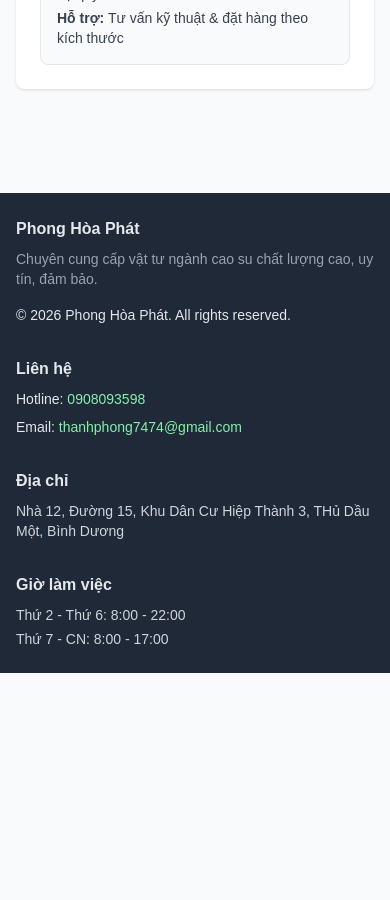
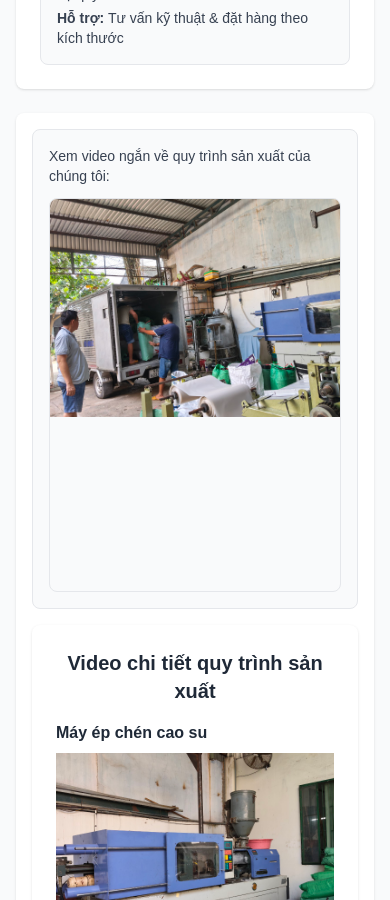
Before and after one commit to MinhKhang17/frontEndWebSimple, a Next.js app: page /about in a window 390 px wide. Shown: the part 1100-2000 px from the top of the page. Before the commit the page ends 1773 px from the top, so only its background shows below. Built offline with nearby package versions, Linux system fonts and the light colour scheme; no server answers.

Commit message:
feat: add video blocks to About page (migrate markup)

```diff
--- a/pages/about.js
+++ b/pages/about.js
@@ -111,7 +111,90 @@ export default function About() {
           </div>
         </div>
 
-        {/* Additional sections (process videos etc.) can remain static as in original */}
+        {/* Video short + detailed process videos */}
+        <section className="bg-white p-4 sm:p-6 rounded-lg shadow mb-6">
+          <div className="max-w-xl mx-auto">
+            <div className="bg-gray-50 p-4 sm:p-5 rounded-lg border mb-4">
+              <p className="text-sm text-gray-700 font-medium mb-3">Xem video ngắn về quy trình sản xuất của chúng tôi:</p>
+              <div className="rounded-lg overflow-hidden border">
+                {/* VIDEO 1: Tổng quan */}
+                <div className="video-block not-playing" data-video-id="NNivheW6Qiw" data-youtube data-poster-custom="/images/page/abou/dongGoi.jpg">
+                  <div className="video-inner">
+                    <div className="yt-brand-cover" aria-hidden="true"></div>
+                    <img className="video-poster" loading="lazy" alt="Poster" />
+                    <button className="play-btn" aria-label="Play video ngắn"></button>
+                    <button className="fs-btn" aria-label="Toàn màn hình" title="Toàn màn hình" style={{display:'none'}}>⤢</button>
+                    <iframe src="" title="Video quy trình sản xuất" allow="autoplay; encrypted-media; fullscreen; picture-in-picture" allowFullScreen></iframe>
+                  </div>
+                </div>
+              </div>
+            </div>
+
+            {/* Detailed videos */}
+            <section id="video-quy-trinh" className="bg-white p-6 sm:p-8 rounded-lg shadow mb-6">
+              <h3 className="text-xl sm:text-2xl font-semibold mb-4 text-center">Video chi tiết quy trình sản xuất</h3>
+              <div className="space-y-5">
+
+                {/* VIDEO 2: Máy ép chén */}
+                <div>
+                  <h4 className="font-semibold mb-2">Máy ép chén cao su</h4>
+                  <div className="video-block not-playing" data-video-id="9QxWV1E77is" data-youtube data-poster-custom="/images/page/abou/may/mayEpChen.jpg">
+                    <div className="video-inner">
+                      <div className="yt-brand-cover" aria-hidden="true"></div>
+                      <img className="video-poster" loading="lazy" alt="Poster" />
+                      <button className="play-btn" aria-label="Play"></button>
+                      <button className="fs-btn" aria-label="Toàn màn hình" title="Toàn màn hình" style={{display:'none'}}>⤢</button>
+                      <iframe src="" title="Máy ép chén" allow="autoplay; encrypted-media; fullscreen; picture-in-picture" allowFullScreen></iframe>
+                    </div>
+                  </div>
+                </div>
+
+                {/* VIDEO 3: Máy dập */}
+                <div>
+                  <h4 className="font-semibold mb-2">Máy dập cao su</h4>
+                  <div className="video-block not-playing" data-video-id="9Hae-M9pJZE" data-youtube data-poster-custom="/images/page/abou/may/mayDap.jpg">
+                    <div className="video-inner">
+                      <div className="yt-brand-cover" aria-hidden="true"></div>
+                      <img className="video-poster" loading="lazy" alt="Poster" />
+                      <button className="play-btn" aria-label="Play"></button>
+                      <button className="fs-btn" aria-label="Toàn màn hình" title="Toàn màn hình" style={{display:'none'}}>⤢</button>
+                      <iframe src="" title="Máy dập" allow="autoplay; encrypted-media; fullscreen; picture-in-picture" allowFullScreen></iframe>
+                    </div>
+                  </div>
+                </div>
+
+                {/* VIDEO 4: Máy cuộn */}
+                <div>
+                  <h4 className="font-semibold mb-2">Máy cuộn cao su</h4>
+                  <div className="video-block not-playing" data-video-id="rAyHbNkHD7I" data-youtube data-poster-custom="/images/page/abou/may/mayCuon.jpg">
+                    <div className="video-inner">
+                      <div className="yt-brand-cover" aria-hidden="true"></div>
+                      <img className="video-poster" loading="lazy" alt="Poster" />
+                      <button className="play-btn" aria-label="Play"></button>
+                      <button className="fs-btn" aria-label="Toàn màn hình" title="Toàn màn hình" style={{display:'none'}}>⤢</button>
+                      <iframe src="" title="Máy cuộn" allow="autoplay; encrypted-media; fullscreen; picture-in-picture" allowFullScreen></iframe>
+                    </div>
+                  </div>
+                </div>
+
+                {/* VIDEO 5: Đóng gói */}
+                <div>
+                  <h4 className="font-semibold mb-2">Sản xuất &amp; đóng gói</h4>
+                  <div className="video-block not-playing" data-video-id="8OxbEvEaxHM" data-youtube data-poster-custom="/images/page/abou/may/dongGoi.jpg">
+                    <div className="video-inner">
+                      <div className="yt-brand-cover" aria-hidden="true"></div>
+                      <img className="video-poster" loading="lazy" alt="Poster" />
+                      <button className="play-btn" aria-label="Play"></button>
+                      <button className="fs-btn" aria-label="Toàn màn hình" title="Toàn màn hình" style={{display:'none'}}>⤢</button>
+                      <iframe src="" title="Đóng gói" allow="autoplay; encrypted-media; fullscreen; picture-in-picture" allowFullScreen></iframe>
+                    </div>
+                  </div>
+                </div>
+
+              </div>
+            </section>
+          </div>
+        </section>
       </main>
 
       <Footer />
```
